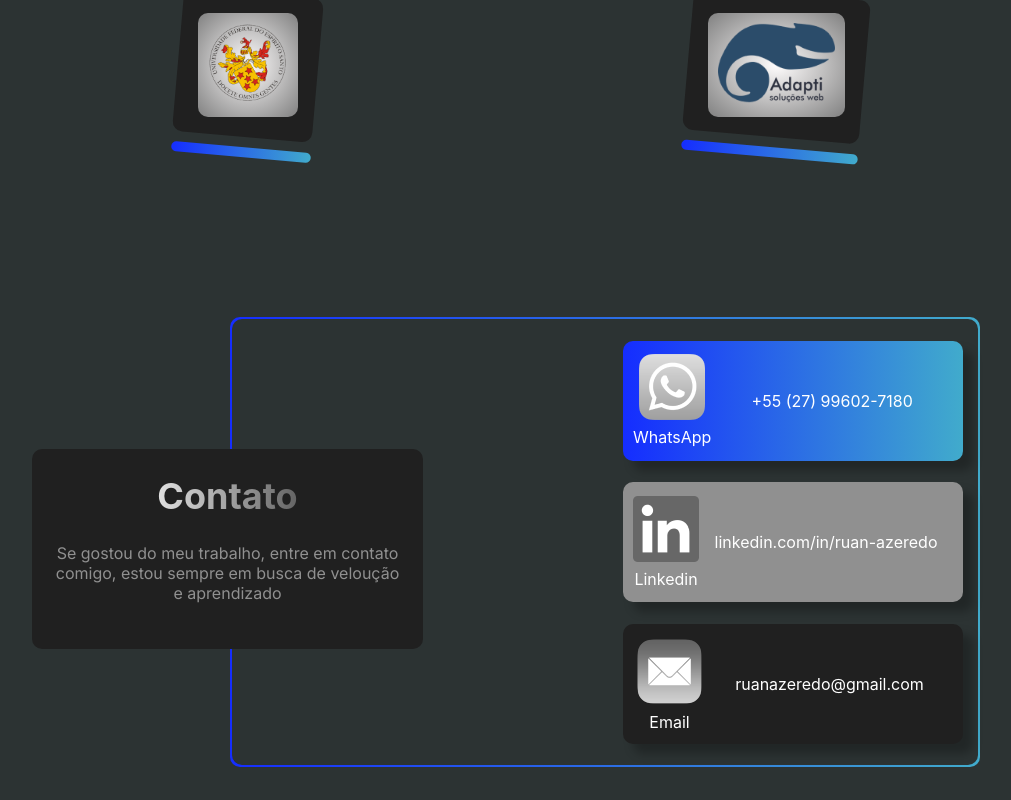
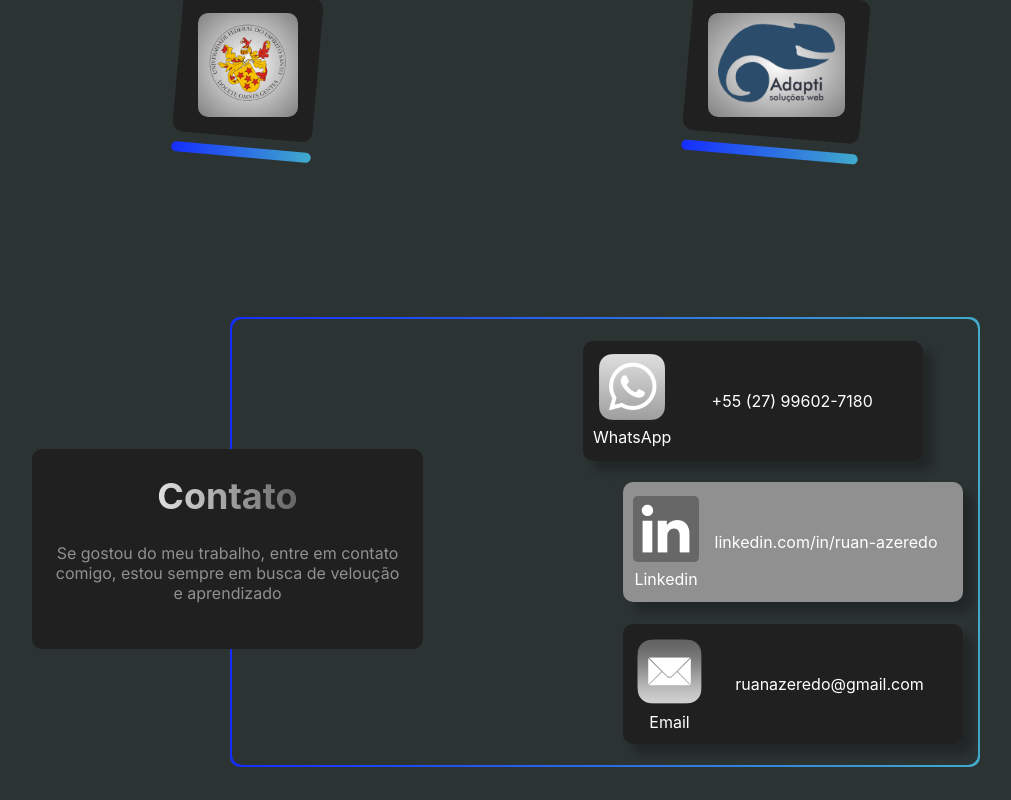
Before and after one commit to Ruan-Azeredo/portifolio, a React (Create React App) app: page / in a window 1280 px wide. In both pictures the pointer is over the element 947 px from the left and 3752 px from the top of the page. Shown: the part 3352-4152 px from the top of the page, without its empty margins (154-1165 px from the left). Built offline with nearby package versions, Linux system fonts and the light colour scheme; a web font is replaced by a local one.

Commit message:
:lipstick: style: anima cards de contato

```diff
--- a/src/Contato.css
+++ b/src/Contato.css
@@ -60,6 +60,7 @@
     padding: 10px;
     display: flex;
     color: white;
+    transition: all ease-in-out 0.3s;
 }
 
 .minicard-contato{
@@ -71,7 +72,7 @@
 }
 
 .minicard-contato:hover, .minicard-contato-gray:hover{
-    background: linear-gradient(to right, var(--azulescuro), var(--azulclaro));
+    transform: translateX(-40px);
 }
 
 .icon-label{
```
